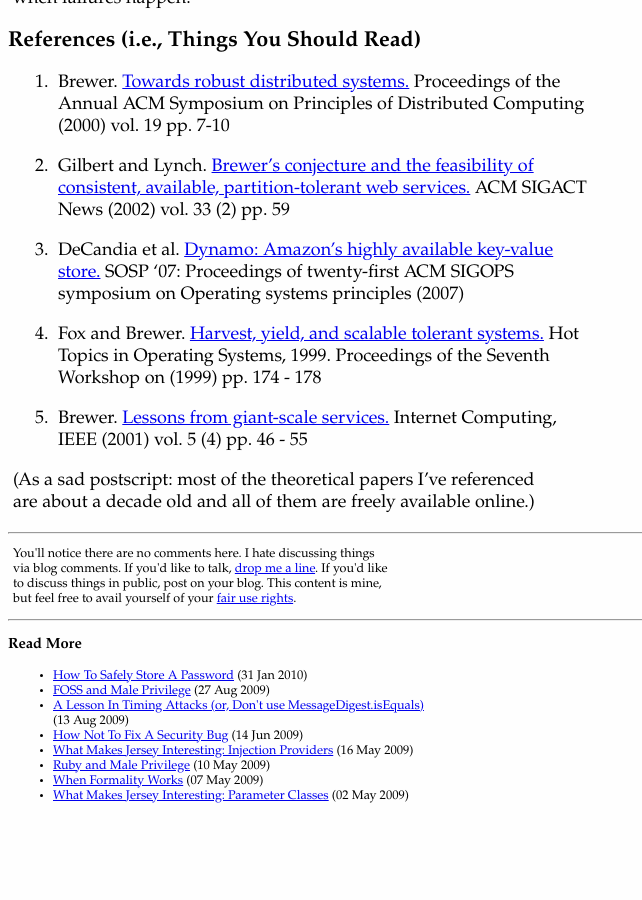
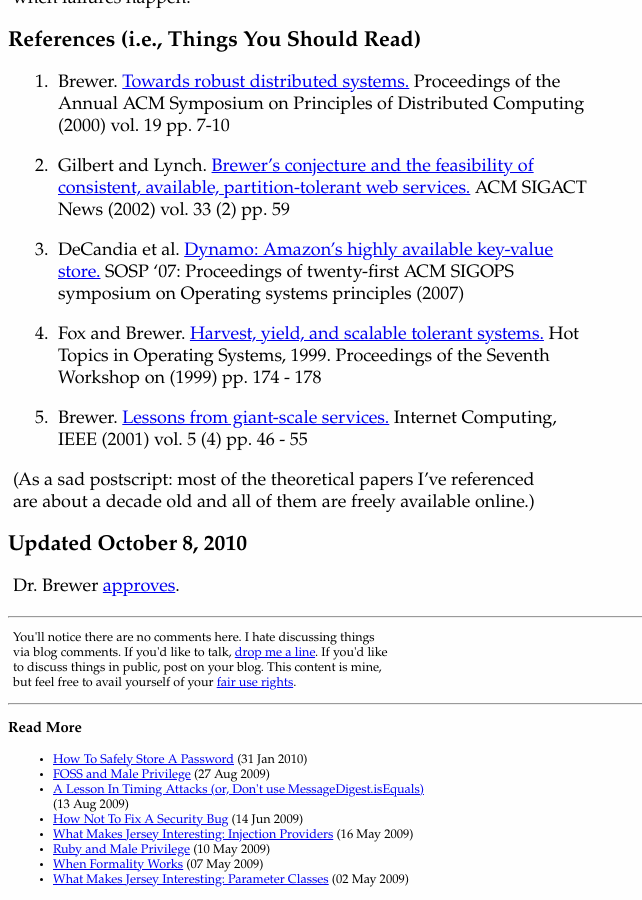
Before and after one commit to prahaladbelavadi/codahale.com, a Jekyll site: the page built from _posts/2010-10-07-you-cant-sacrifice-partition-tolerance.md, in a window 1280 px wide and 900 px high, scrolled down 6339 px. Shown: the whole window, without its empty margins (0-642 px from the left). Built offline with Jekyll 4.4.1, drawn with Linux system fonts in a browser that asks for light colours; Markdown is read by kramdown in place of the engine named in the settings; before the commit the page ends 7155 px from its top, so only the background shows below that.

Commit message:
Yeah, I kind of have to add this as a postscript.

```diff
--- a/_posts/2010-10-07-you-cant-sacrifice-partition-tolerance.md
+++ b/_posts/2010-10-07-you-cant-sacrifice-partition-tolerance.md
@@ -303,7 +303,6 @@ system will sacrifice when failures happen.
 References (i.e., Things You Should Read)
 -----------------------------------------
 
-
 1. Brewer. [Towards robust distributed systems.](http://www.cs.berkeley.edu/~brewer/cs262b-2004/PODC-keynote.pdf)
    Proceedings of the Annual ACM Symposium on Principles of Distributed
    Computing (2000) vol. 19 pp. 7-10 <a id="ft1" />
@@ -324,3 +323,9 @@ References (i.e., Things You Should Read)
 
 (As a sad postscript: most of the theoretical papers I've referenced are about a
 decade old and all of them are freely available online.)
+
+
+Updated October 8, 2010
+-----------------------
+
+Dr. Brewer [approves](http://twitter.com/eric_brewer/status/26819094612).
```
